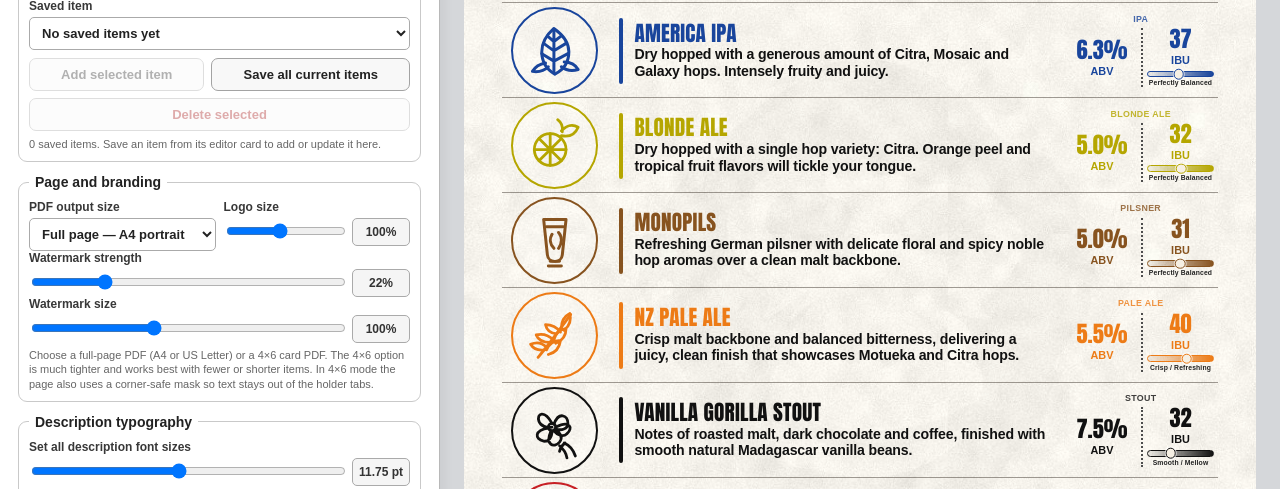
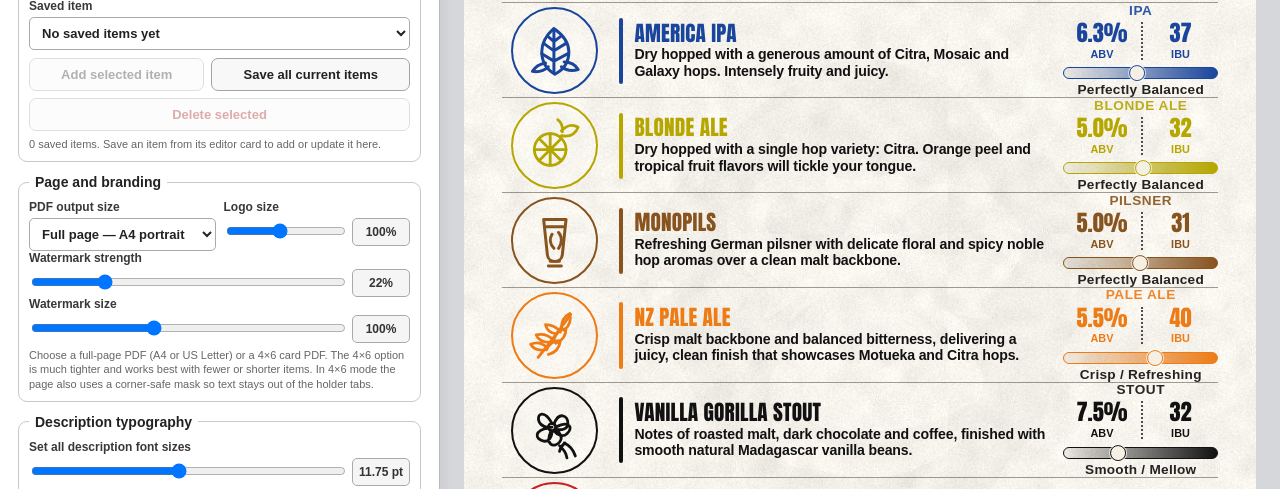
Before and after one commit to dwightmulcahy/TapListBuilder, a plain HTML site: page index.html in a window 1280 px wide. Shown: the part 274-763 px from the top of the page. Drawn offline with Linux system fonts and the light colour scheme.

```diff
--- a/css/menu.css
+++ b/css/menu.css
@@ -66,7 +66,7 @@
 }
 .style-label{
   font-family:Arial,Helvetica,sans-serif;font-weight:900;text-transform:uppercase;letter-spacing:.04em;
-  font-size:calc(2.6mm * var(--fit) * var(--layout-scale,1));line-height:1;color:currentColor;opacity:.8;
+  font-size:calc(4mm * var(--fit) * var(--layout-scale,1));line-height:1;color:currentColor;opacity:.9;
   margin-bottom:calc(1.2mm * var(--layout-scale,1));white-space:nowrap;overflow:hidden;text-overflow:ellipsis
 }
 .style-label:empty{display:none;margin:0}
@@ -78,11 +78,11 @@
   font-size:calc(6.6mm * var(--fit) * var(--layout-scale,1));font-weight:900;line-height:1;white-space:nowrap
 }
 .stat-label{font-size:calc(3.2mm * var(--fit) * var(--layout-scale,1));font-weight:900;line-height:1;margin-top:calc(1.2mm * var(--layout-scale,1))}
-.ibu-stat{display:flex;flex-direction:column;align-items:stretch;justify-content:center}
-.bitterness-meter{margin-top:calc(1.25mm * var(--layout-scale,1));width:100%;color:currentColor}
-.bitterness-track{position:relative;height:calc(1.8mm * var(--layout-scale,1));border:calc(.28mm * var(--layout-scale,1)) solid currentColor;border-radius:999px;background:linear-gradient(to right,rgba(0,0,0,.05),currentColor)}
-.bitterness-marker{position:absolute;top:50%;left:var(--bitterness-position,0%);width:calc(2.8mm * var(--layout-scale,1));height:calc(2.8mm * var(--layout-scale,1));border:calc(.35mm * var(--layout-scale,1)) solid currentColor;border-radius:50%;background:var(--paper);transform:translate(-50%,-50%);box-shadow:0 0 0 calc(.25mm * var(--layout-scale,1)) rgba(255,255,255,.7)}
-.bitterness-labels{display:flex;justify-content:center;gap:1mm;margin-top:calc(.8mm * var(--layout-scale,1));font-family:Arial,Helvetica,sans-serif;font-size:calc(2mm * var(--fit) * var(--layout-scale,1));font-weight:900;line-height:1;color:#222;letter-spacing:.02em}
+.bitterness-meter{margin-top:calc(2mm * var(--layout-scale,1));width:100%;color:currentColor}
+.bitterness-track{position:relative;height:calc(3.2mm * var(--layout-scale,1));border:calc(.32mm * var(--layout-scale,1)) solid currentColor;border-radius:999px;background:linear-gradient(to right,rgba(0,0,0,.05),currentColor)}
+.bitterness-marker{position:absolute;top:50%;left:var(--bitterness-position,0%);width:calc(4.2mm * var(--layout-scale,1));height:calc(4.2mm * var(--layout-scale,1));border:calc(.4mm * var(--layout-scale,1)) solid currentColor;border-radius:50%;background:var(--paper);transform:translate(-50%,-50%);box-shadow:0 0 0 calc(.25mm * var(--layout-scale,1)) rgba(255,255,255,.7)}
+.bitterness-labels{display:flex;justify-content:center;gap:1mm;margin-top:calc(.8mm * var(--layout-scale,1));font-family:Arial,Helvetica,sans-serif;font-size:calc(4mm * var(--fit) * var(--layout-scale,1));font-weight:900;line-height:1.15;color:#222;letter-spacing:.02em}
+.bitterness-labels span{min-width:0;max-width:100%;white-space:normal;overflow:visible;text-align:center}
 
 .footer{font-family:Impact,Haettenschweiler,"Arial Narrow Bold","Arial Narrow",sans-serif;text-transform:uppercase}
 .footer-top{
--- a/js/render.js
+++ b/js/render.js
@@ -95,8 +95,9 @@ function renderPreview(){
       <div class="style-label">${esc(item.style||"")}</div>
       <div class="stats-row">
         <div class="stat"><div class="value">${formatAbv(item.abv)}</div><div class="stat-label">ABV</div></div>
-        <div class="stat ibu-stat"><div class="value">${formatIbu(item.ibu)}</div><div class="stat-label">IBU</div>${bitternessMeter(item.ibu,item.sg)}</div>
+        <div class="stat"><div class="value">${formatIbu(item.ibu)}</div><div class="stat-label">IBU</div></div>
       </div>
+      ${bitternessMeter(item.ibu,item.sg)}
     </div>
   </article>`).join("");
   applySettings();
```
Also changed, not shown: .github/workflows/docker-release.yml, README.md, 1 other file.
